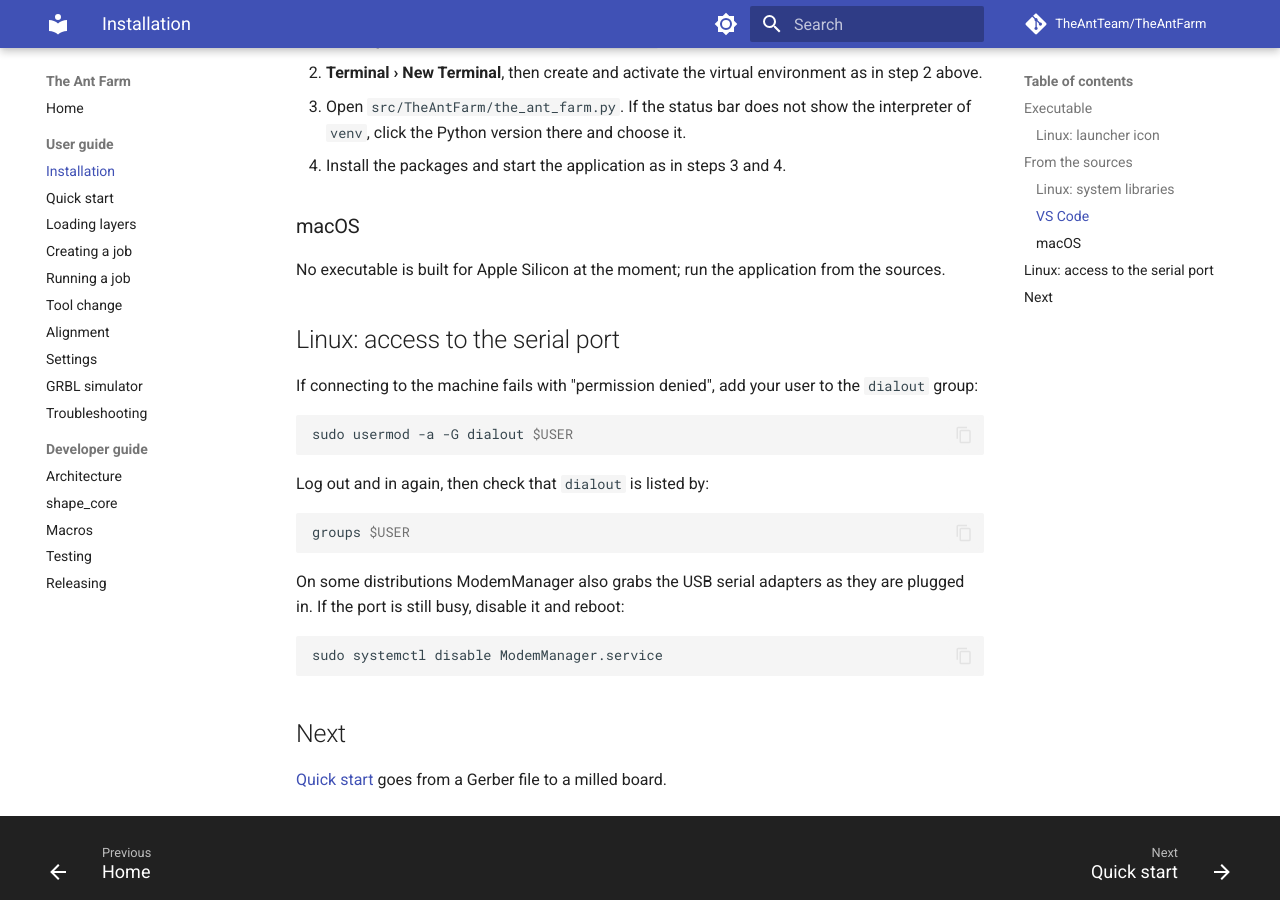
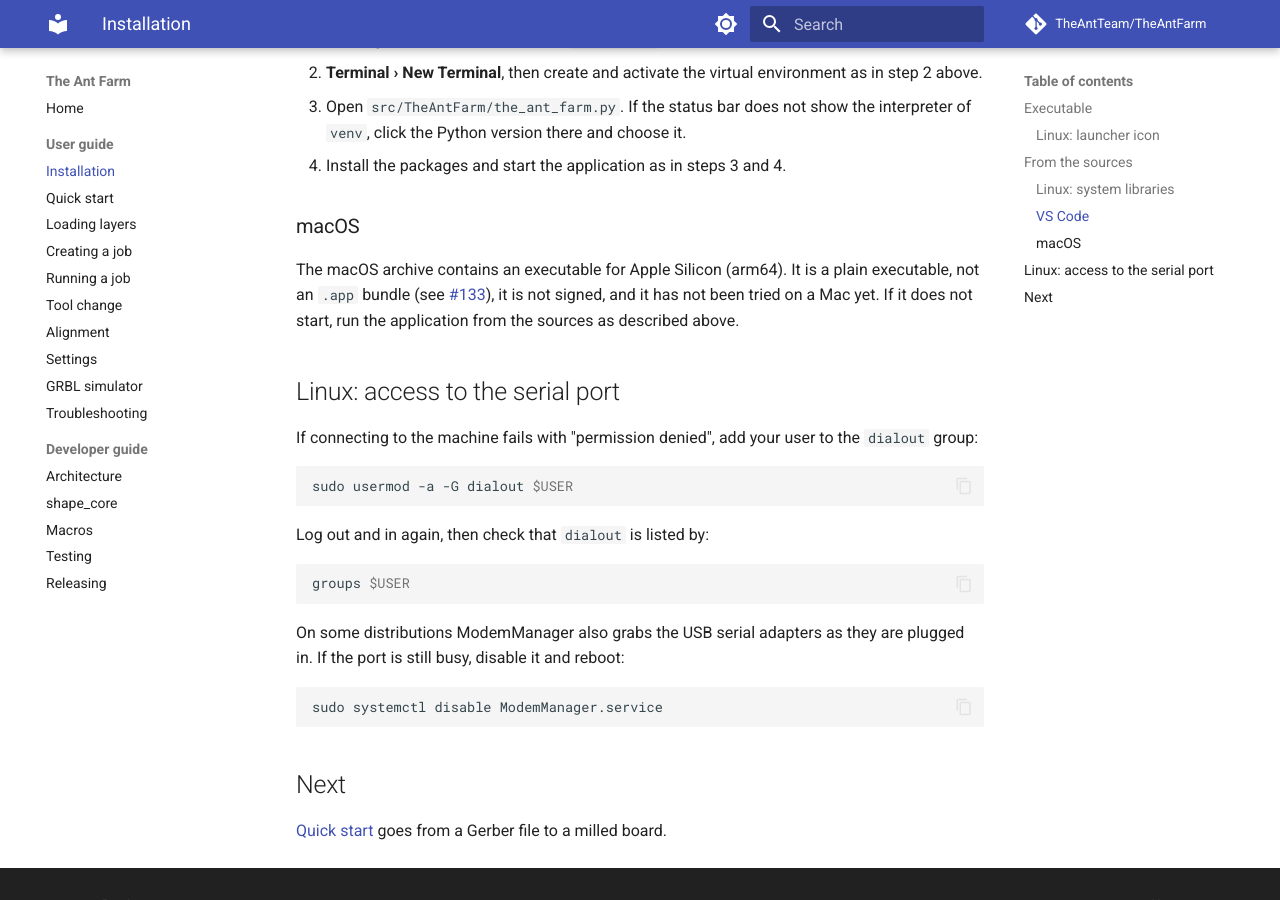
Before and after one commit to TheAntTeam/TheAntFarm, an MkDocs documentation site: the page built from docs/user/install.md, in a window 1280 px wide and 900 px high, scrolled down 2003 px. Built offline with MkDocs 1.6.1 and Material for MkDocs 9.7.7, drawn with Linux system fonts in a browser that asks for light colours; comment, search, counter and statistics services are not loaded.

Commit message:
Say that the macOS archive holds an untested Apple Silicon executable

```diff
--- a/docs/user/install.md
+++ b/docs/user/install.md
@@ -100,7 +100,9 @@ sudo apt-get install -y \
 
 ### macOS
 
-No executable is built for Apple Silicon at the moment; run the application from the sources.
+The macOS archive contains an executable for Apple Silicon (arm64). It is a plain executable, not an `.app`
+bundle (see [#133](https://github.com/TheAntTeam/TheAntFarm/issues/133)), it is not signed, and it has not been
+tried on a Mac yet. If it does not start, run the application from the sources as described above.
 
 ## Linux: access to the serial port
 
```
